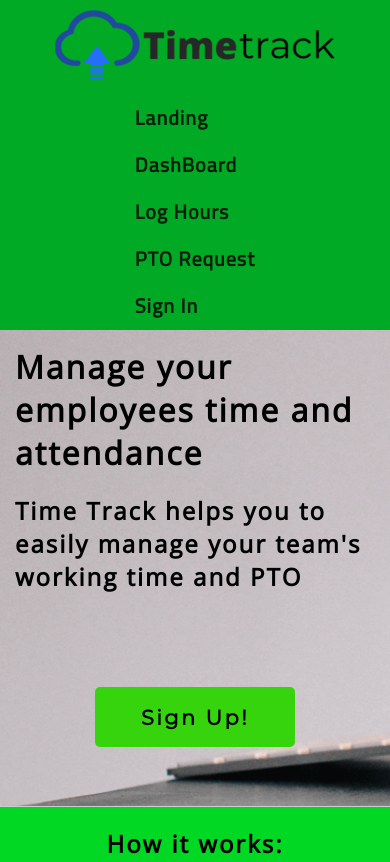
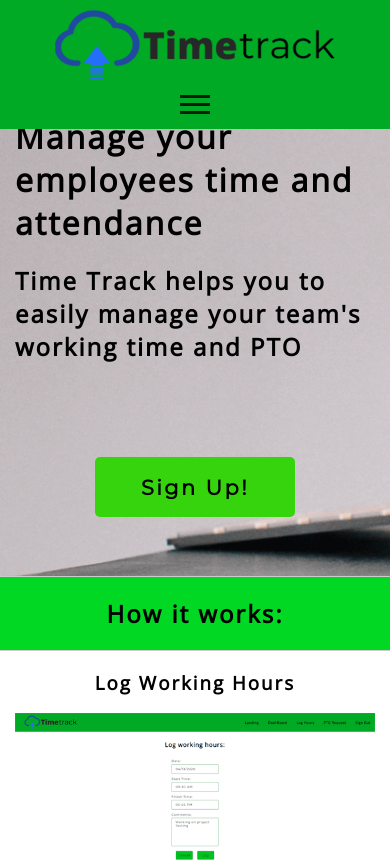
Before and after one commit to rodrigohervas/time-track-client, a React (Create React App) app: page / in a window 390 px wide. Shown: the top 862 px of the page. Built offline with nearby package versions, Linux system fonts and the light colour scheme; no server answers.

Commit message:
Changes in nav menu

```diff
--- a/src/Navigation/Nav.js
+++ b/src/Navigation/Nav.js
@@ -1,5 +1,6 @@
 import React from 'react'
 import { NavLink } from 'react-router-dom'
+import { closeMenu } from './../helpers/helper'
 import './../style/Nav.css'
 import logo from './../img/timetrack-logo-colors.png'
 
@@ -23,6 +24,16 @@
         }
     }
 
+    /* event handler that manages hamburger and menu visibility on hamburger click  */
+    const handleHamburger = () => {
+        const element = document.querySelector('div.hamburger');
+        element.classList.toggle('change');
+
+        /* Menu visibility on click */
+        const menu = document.querySelector('div.menu');
+        menu.classList.toggle('showMenu');
+    };
+
     const {isLogged, handleIsLogged} = props
 
     //sets the SignIn/SignOut title in the nav button dependening on the state passed from App.js in isLogged prop
@@ -33,17 +44,24 @@
             <div className="logo">
                 <img src={logo} alt="TimeTrack logo" />
             </div>
+
+            <div className="hamburger" onClick={() => handleHamburger()}>
+                <div className="line-1"></div>
+                <div className="line-2"></div>
+                <div className="line-3"></div>
+            </div>
+
             <div className="menu">
-                <NavLink className="navlink" to="/">
+                <NavLink className="navlink" to="/" onClick={() => closeMenu()}>
                     {'Landing'}
                 </NavLink>
-                <NavLink className="navlink" to="/dashboard">
+                <NavLink className="navlink" to="/dashboard" onClick={() => closeMenu()}>
                     {'DashBoard'}
                 </NavLink>
-                <NavLink className="navlink" to="/loghours">
+                <NavLink className="navlink" to="/loghours" onClick={() => closeMenu()}>
                     {'Log Hours'}
                 </NavLink>
-                <NavLink className="navlink" to="/ptorequest">
+                <NavLink className="navlink" to="/ptorequest" onClick={() => closeMenu()}>
                     {'PTO Request'}
                 </NavLink>
                 <NavLink name='signin' className="navlink" to="/signin" onClick={() => handleClick()}>
--- a/src/helpers/helper.js
+++ b/src/helpers/helper.js
@@ -7,7 +7,28 @@
 export const showHide = (id) => {
     const div = document.getElementById(id);
     div.style.display = (div.style.display === 'flex') ? 'none' : 'flex';
-}
+};
+
+/**
+ * Function that:
+ * 1. manages showing the nav as dropdown
+ * 2. manages rotating back the hamburger
+ */
+export const closeMenu = () => {
+
+    // if nav has class showMenu, width is small,
+    // and nav should be shown as dropdown.
+    // Else, don't do anything
+    const nav = document.querySelector('.menu');
+    if(nav.classList[1] === 'showMenu') {
+        /* hide menu on click */
+        nav.classList.toggle('showMenu');
+
+        /* rotate back hamburger */
+        const element = document.querySelector('.hamburger');
+        element.classList.toggle('change');
+    }
+};
 
 /**
  * function that returns the number of days that exist from one date to another date
--- a/src/style/App.css
+++ b/src/style/App.css
@@ -21,13 +21,17 @@
 
   --headers-font: 'Open Sans', sans-serif;
   --text-font: 'Montserrat', sans-serif;
+  --nav-height-sm: 100px;
+  --nav-height-lg: 125px;
+  --nav-bg-color: #00AA25;
   --nav-font: 'Cairo', sans-serif;
   --nav-font-color: #011E08;
   --nav-font-color-hover: #525275;
 }
 
 body {
-  padding: 0px;
+  /* padding: 0px; */
+  padding-top: var(--nav-height-sm);
   margin: 0px;
 }
 
--- a/src/style/Nav.css
+++ b/src/style/Nav.css
@@ -1,19 +1,31 @@
+@import './hamburger.css';
+
+header {
+    display: flex;
+    flex-direction: column;
+    justify-content: center;
+}
 
 .nav {
+    position: fixed;
+    left: 0px;
+    top: 0px;
+    height: var(--nav-height-sm);
+    width: 100%;
+
     display: flex;
-    flex-direction: column;
+    flex-direction: row;
     justify-content: space-between;
     align-items: center;
-    transition: all 0.4s ease 0s;
+
+    transition: all 0.5s ease 0s;
 }
 
 .logo {
-    /* border: 1px solid blue; */
     margin: 10px;
 }
 
 .menu {
-    /* border: 1px solid black; */
     display: flex;
     flex-direction: column;
     margin-bottom: 15px;
@@ -21,6 +33,19 @@
 
 .navlink {
     margin: 5px 25px;
+}
+
+@media screen and (max-width: 460px) {
+    .nav, .logo {
+        display: flex;
+        flex-direction: column;
+        justify-content: center;
+        align-items: center;
+
+        height: var(--nav-height-md);
+
+        transition: all 0.4s ease 0s;
+    }
 }
 
 /* Non-mobile */
@@ -32,9 +57,9 @@
         transition: all 0.4s ease 0s;
     }
 
-    .nav {
+    /* .nav {
         height: 100px;
-    }
+    } */
 
     .menu {
         margin-bottom: 0px;
--- /dev/null
+++ b/src/style/hamburger.css
@@ -0,0 +1,100 @@
+
+/* Menu - on small screen hide menu to right of viewer */
+.menu {
+    position: absolute;
+    right: -700px;
+}
+
+/* hamburger container */
+.hamburger {
+    cursor: pointer;
+    margin-right: 100px;
+    transition: all 0.5s ease 0s;
+}
+
+/* all hamburger lines */
+.line-1, .line-2, .line-3 {
+    width: 30px;
+    height: 3px;
+    background-color: var(--nav-font-color);
+    margin: 5px 0;
+    transition: all 0.5s ease 0s;
+}
+
+/* show menu on click */
+.showMenu {
+    /* set background color */
+    background-color: var(--nav-bg-color);
+
+    /* display as column */
+    display: flex;
+    flex-direction: column;
+    justify-content: space-between;
+    align-items: center;
+
+    /* position under nav bar  */
+    position: absolute;
+    top: var(--nav-height-sm);
+    right: 0px !important;
+    width: 250px;
+    border-radius: 3px;
+
+    /* makes the menu the top layer div */
+    z-index: 1;
+
+    /* transition smoothly */
+    transition: all 0.5s ease 0s;
+}
+
+.change .line-1 {
+    transform: rotate(-405deg) translate(-8px, 4px);
+}
+
+.change .line-2 {
+    opacity: 0;
+}
+
+.change .line-3  {
+    transform: rotate(405deg) translate(-7px, -4px);
+}
+
+/* under 460px reposition hamburger to center */
+@media screen and (max-width: 460px) {
+    .hamburger {
+        margin: auto;
+        padding-bottom: 10px;
+        transition: all 0.5s ease 0s;
+    }
+
+    .showMenu {
+        position: absolute;
+        top: var(--nav-height-lg) !important;
+        right: 0px !important;
+        width: 100%;
+    }
+}
+
+/* over 1060px show full menu and hide hamburger */
+@media screen and (min-width: 1060px) {
+
+    /* Menu bar */
+    .menu {
+        /* show menu */
+        position: static;
+        right: 75px;
+        width: auto;
+
+        /* position menu */
+        display: flex;
+        flex-direction: row;
+        justify-content: space-between;
+        align-items: center;
+        transition: all 0.4s ease 0s;
+    }
+
+    /* hide hamburger */
+    .hamburger {
+        display: none;
+        transition: all 0.7s ease 0s;
+    }
+}
```
